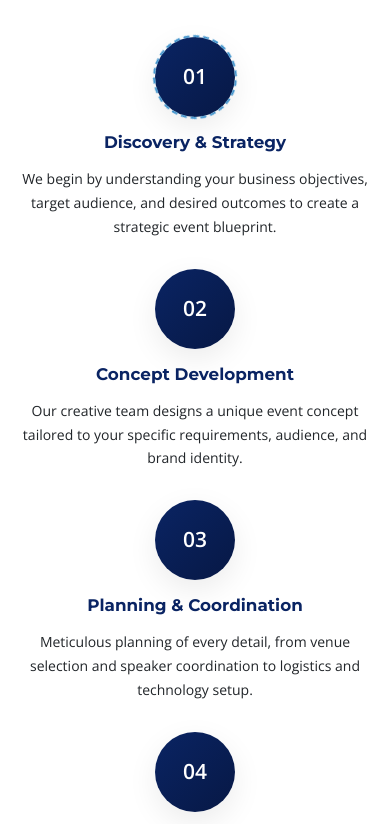
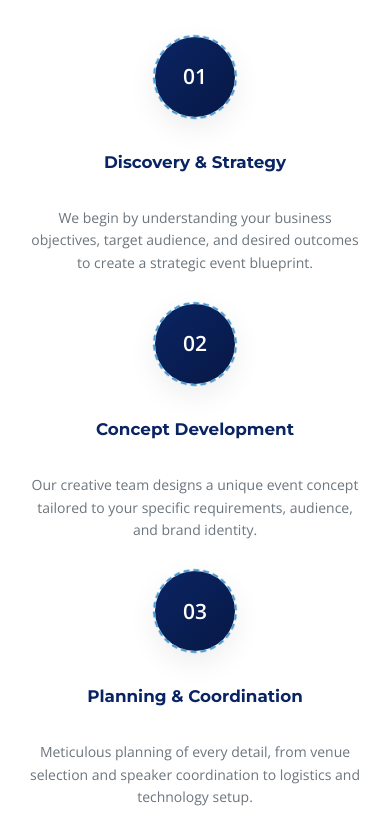
Before and after one commit to 101WebStudio/EMK, a plain HTML site: page index.html in a window 390 px wide. Shown: the part 4727-5551 px from the top of the page. Drawn offline with nearby package versions, Linux system fonts and the light colour scheme.

Commit message:
Update index.html

```diff
--- a/index.html
+++ b/index.html
@@ -543,6 +543,7 @@
         }
 
         /* Process Section */
+      /* Process Section - Rregulluar */
 .process-steps {
     display: flex;
     justify-content: space-between;
@@ -570,6 +571,7 @@
     flex: 1;
     min-width: 200px;
     margin-bottom: 40px;
+    padding: 0 15px;
 }
 
 .step-number {
@@ -589,31 +591,6 @@
     transition: var(--transition);
 }
 
-        .step-number-2, .step-number-3, .step-number-4 {
-            width: 100px;
-            height: 100px;
-            background: linear-gradient(135deg, var(--primary-color), var(--primary-dark));
-            color: white;
-            border-radius: 50%;
-            display: flex;
-            align-items: center;
-            justify-content: center;
-            font-size: 2.5rem;
-            font-weight: 800;
-            margin: 0 auto 25px;
-            box-shadow: var(--shadow);
-            position: relative;
-            transition: var(--transition);
-        }
-
-        .process-step:hover .step-number,
-        .process-step:hover .step-number-2,
-        .process-step:hover .step-number-3,
-        .process-step:hover .step-number-4 {
-            transform: scale(1.1);
-            background: linear-gradient(135deg, var(--accent-color), #ff5252);
-        }
-
 .step-number:after {
     content: '';
     position: absolute;
@@ -624,17 +601,80 @@
     animation: rotate 20s linear infinite;
 }
 
-        @keyframes rotate {
-            0% { transform: rotate(0deg); }
-            100% { transform: rotate(360deg); }
+.process-step:hover .step-number {
+    transform: scale(1.1);
+    background: linear-gradient(135deg, var(--accent-color), #ff5252);
 }
 
 .process-step h3 {
     color: var(--primary-color);
     margin-bottom: 15px;
     font-size: 1.5rem;
-        }
-
+    min-height: 70px;
+    display: flex;
+    align-items: center;
+    justify-content: center;
+}
+
+.process-step p {
+    color: var(--gray-color);
+    line-height: 1.6;
+}
+
+@keyframes rotate {
+    0% { transform: rotate(0deg); }
+    100% { transform: rotate(360deg); }
+}
+
+/* Responsive Design */
+@media (max-width: 1200px) {
+    .process-steps:before {
+        width: 70%;
+        left: 15%;
+    }
+}
+
+@media (max-width: 992px) {
+    .process-steps:before {
+        display: none;
+    }
+
+    .process-step {
+        min-width: 170px;
+    }
+}
+
+@media (max-width: 768px) {
+    .process-steps {
+        flex-direction: column;
+        gap: 40px;
+    }
+
+    .process-step {
+        min-width: 100%;
+        margin-bottom: 0;
+    }
+
+    .step-number {
+        width: 100px;
+        height: 100px;
+        font-size: 2rem;
+    }
+}
+
+@media (max-width: 576px) {
+    .process-step h3 {
+        min-height: 60px;
+        font-size: 1.3rem;
+    }
+
+    .step-number {
+        width: 80px;
+        height: 80px;
+        font-size: 1.5rem;
+        margin-bottom: 15px;
+    }
+}
         /* Stats Section */
         .stats {
             background: linear-gradient(135deg, var(--primary-color), var(--primary-dark));
@@ -1504,19 +1544,19 @@
             </div>
 
             <div class="process-step">
-                    <div class="step-number-2">02</div>
+                <div class="step-number">02</div>
                 <h3>Concept Development</h3>
                 <p>Our creative team designs a unique event concept tailored to your specific requirements, audience, and brand identity.</p>
             </div>
 
             <div class="process-step">
-                    <div class="step-number-3">03</div>
+                <div class="step-number">03</div>
                 <h3>Planning & Coordination</h3>
                 <p>Meticulous planning of every detail, from venue selection and speaker coordination to logistics and technology setup.</p>
             </div>
 
             <div class="process-step">
-                    <div class="step-number-4">04</div>
+                <div class="step-number">04</div>
                 <h3>Execution & Management</h3>
                 <p>On-site management ensuring flawless execution, seamless attendee experience, and real-time problem-solving.</p>
             </div>
```
Lines whose indentation alone changed are shown as unchanged.
